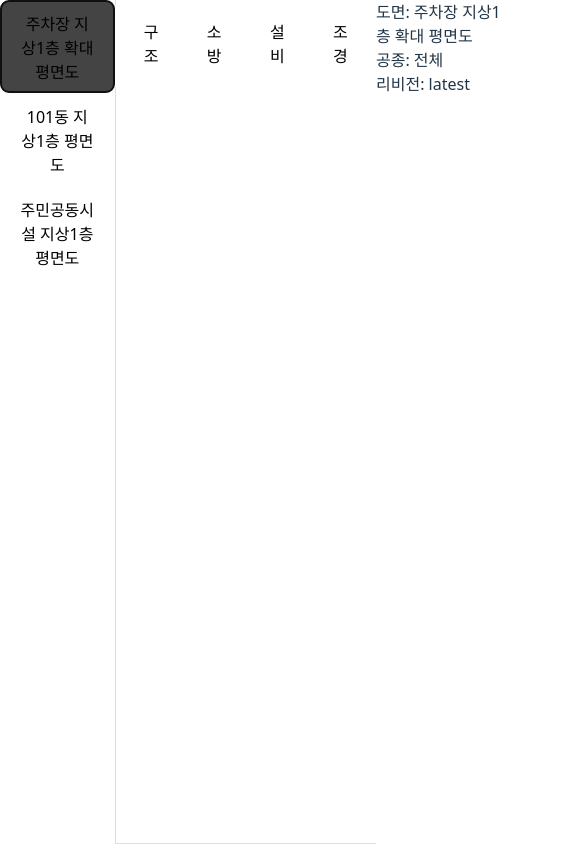
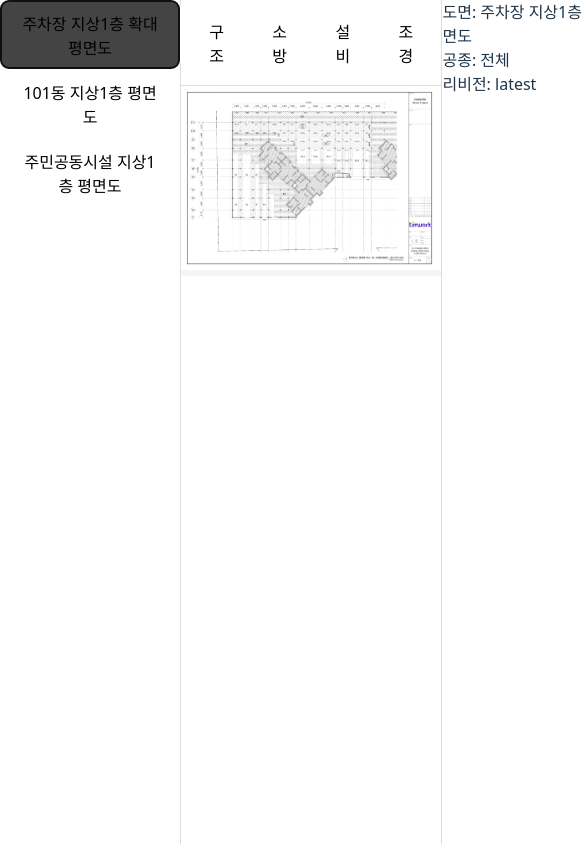
Before and after one commit to Donghunn-Lee/drawing-viewer, a React (Vite) app: page / in a window 390 px wide. Both pictures are taken after a click on the button "주차장 지상1층 확대 평면도". Shown: the top 844 px of the page, 585 px wide, since content can reach past the window. Built offline with nearby package versions, Linux system fonts and the light colour scheme.

Commit message:
chore: add main layout with css module and tablet breakpoint

```diff
--- /dev/null
+++ b/src/app/layout/MainLayout.module.css
@@ -0,0 +1,30 @@
+.mainLayout {
+  display: flex;
+  height: 100vh;
+}
+
+.sidebar {
+  width: 220px;
+  border-right: 1px solid #ddd;
+}
+
+.viewer {
+  flex: 1;
+  display: flex;
+  flex-direction: column;
+}
+
+.context {
+  width: 260px;
+  border-left: 1px solid #ddd;
+}
+
+@media (max-width: 1024px) {
+  .sidebar {
+    width: 180px;
+  }
+
+  .context {
+    width: 200px;
+  }
+}
--- a/src/app/layout/MainLayout.tsx
+++ b/src/app/layout/MainLayout.tsx
@@ -2,6 +2,8 @@ import type { ViewerContext } from '../../shared/types/context';
 import { ExplorerSidebar } from '../../widgets/ExplorerSidebar';
 import { ViewerPane } from '../../widgets/ViewerPane';
 import { ContextPanel } from '../../widgets/ContextPanel';
+
+import styles from '../layout/MainLayout.module.css';
 
 type Props = {
   context: ViewerContext;
@@ -10,10 +12,18 @@ type Props = {
 
 export function MainLayout({ context, setContext }: Props) {
   return (
-    <div style={{ display: 'flex', height: '100vh' }}>
-      <ExplorerSidebar setContext={setContext} activeDrawingId={context.activeDrawingId} />
-      <ViewerPane context={context} setContext={setContext} />
-      <ContextPanel context={context} />
+    <div className={styles.mainLayout}>
+      <aside className={styles.sidebar}>
+        <ExplorerSidebar setContext={setContext} activeDrawingId={context.activeDrawingId} />
+      </aside>
+
+      <main className={styles.viewer}>
+        <ViewerPane context={context} setContext={setContext} />
+      </main>
+
+      <aside className={styles.context}>
+        <ContextPanel context={context} />
+      </aside>
     </div>
   );
 }
--- a/src/widgets/ContextPanel/index.tsx
+++ b/src/widgets/ContextPanel/index.tsx
@@ -11,9 +11,7 @@ type Props = {
 export const ContextPanel = ({ context }: Props) => {
   const id = context.activeDrawingId;
   if (!id) {
-    return (
-      <div style={{ width: 250, borderLeft: '1px solid #ddd', padding: 12 }}>선택된 도면 없음</div>
-    );
+    return <div>선택된 도면 없음</div>;
   }
 
   const drawing = metadata.drawings[id];
--- a/src/widgets/ExplorerSidebar/index.tsx
+++ b/src/widgets/ExplorerSidebar/index.tsx
@@ -15,7 +15,7 @@ export const ExplorerSidebar = ({ setContext, activeDrawingId }: Props) => {
   };
 
   return (
-    <div style={{ width: 200, borderRight: '1px solid #ddd' }}>
+    <div>
       {sites.map((site) => (
         <button
           key={site.id}
--- a/src/widgets/ViewerPane/index.tsx
+++ b/src/widgets/ViewerPane/index.tsx
@@ -75,7 +75,7 @@ export const ViewerPane = ({ context, setContext }: Props) => {
   }
 
   return (
-    <>
+    <div>
       <div style={{ padding: 8, borderBottom: '1px solid #ddd' }}>
         <div style={{ display: 'flex', gap: 8 }}>
           {disciplines.map((d) => (
@@ -111,9 +111,9 @@ export const ViewerPane = ({ context, setContext }: Props) => {
         )}
       </div>
 
-      <div style={{ flex: 1, background: '#f5f5f5' }}>
+      <div style={{ background: '#f5f5f5' }}>
         <img src={imageSrc} style={{ width: '100%' }} />
       </div>
-    </>
+    </div>
   );
 };
```
